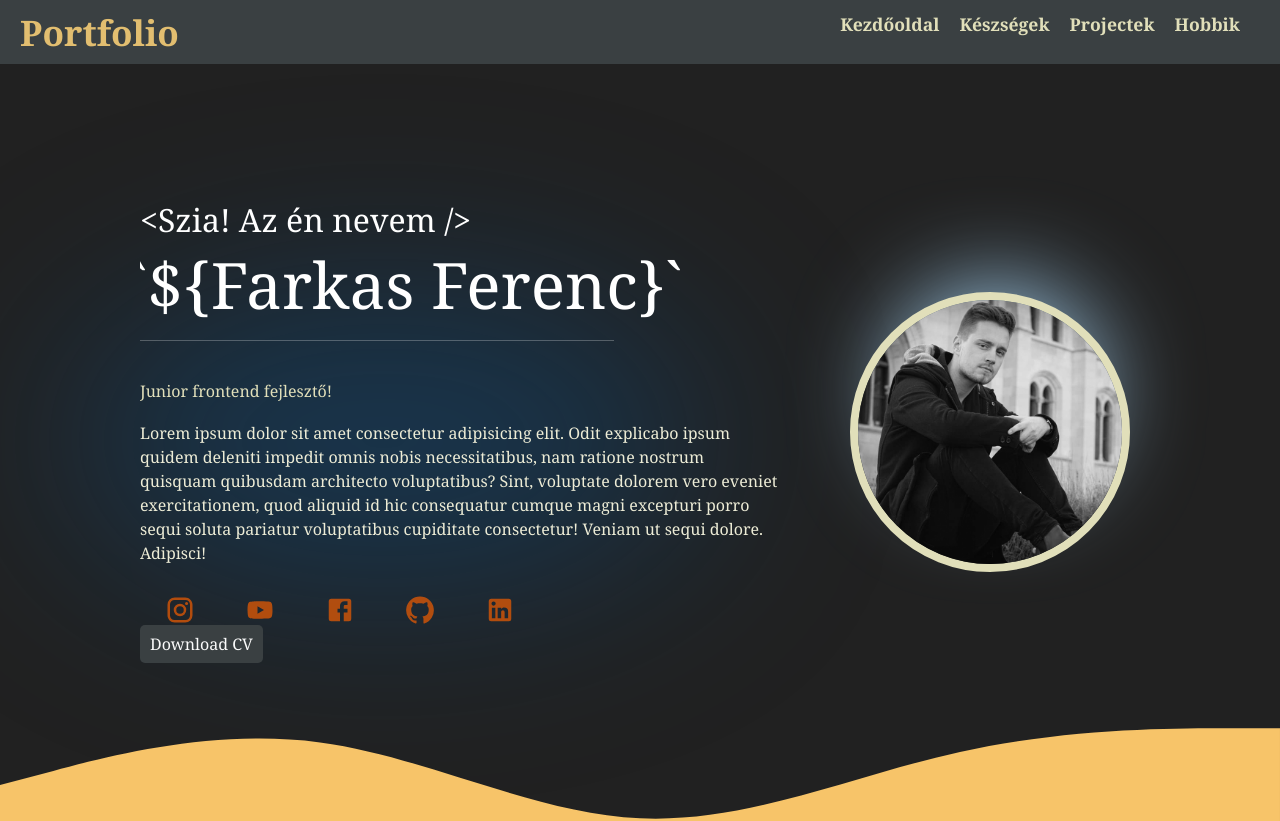
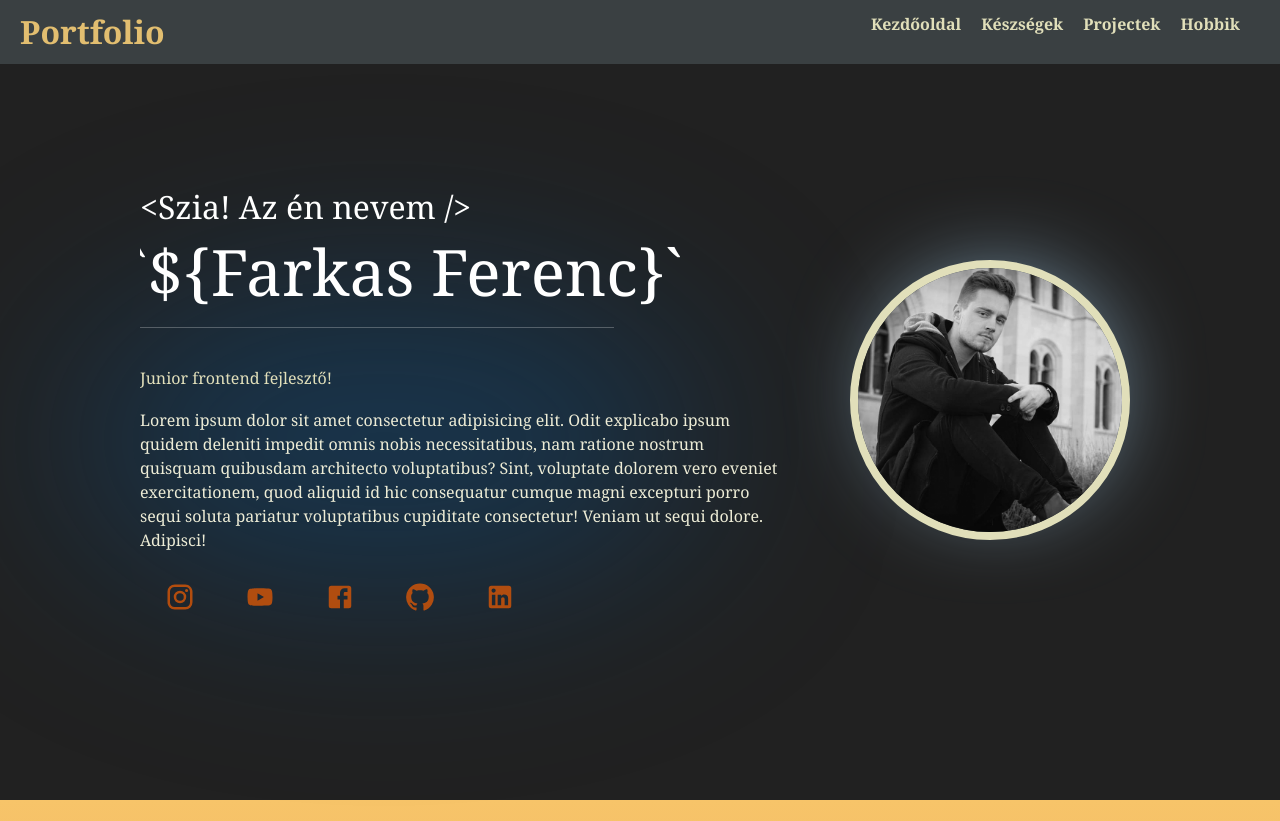
Before and after one commit to FerencFarkas22/PersonalPortfolio, a React (Create React App) app: page / in a window 1280 px wide. Shown: the top 821 px of the page. Built offline with nearby package versions, Linux system fonts and the light colour scheme.

Commit message:
deploy my github pages

```diff
--- a/package.json
+++ b/package.json
@@ -1,4 +1,5 @@
 {
+  "homepage": "https://FerencFarkas22.github.io/portfolioCv",
   "name": "my-portfolio",
   "version": "0.1.0",
   "private": true,
@@ -13,6 +14,7 @@
     "bootstrap": "^5.2.1",
     "firebase": "^9.10.0",
     "framer-motion": "^7.4.0",
+    "gh-pages": "^4.0.0",
     "react": "^18.2.0",
     "react-bootstrap": "^2.5.0",
     "react-dom": "^18.2.0",
@@ -22,6 +24,8 @@
     "web-vitals": "^2.1.4"
   },
   "scripts": {
+    "predeploy": "npm run build",
+    "deploy": "gh-pages -d build",
     "start": "react-scripts start",
     "build": "react-scripts build",
     "test": "react-scripts test",
--- a/public/index.html
+++ b/public/index.html
@@ -5,15 +5,7 @@
     <link rel="icon" href="%PUBLIC_URL%/favicon.ico" />
     <meta name="viewport" content="width=device-width, initial-scale=1" />
     <meta name="theme-color" content="#000000" />
-    <meta
-      name="description"
-      content="Web site created using create-react-app"
-    />
-    <link rel="apple-touch-icon" href="%PUBLIC_URL%/logo192.png" />
-    <!--
-      manifest.json provides metadata used when your web app is installed on a
-      user's mobile device or desktop. See https://developers.google.com/web/fundamentals/web-app-manifest/
-    -->
+
     <link rel="manifest" href="%PUBLIC_URL%/manifest.json" />
     <link
   rel="stylesheet"
@@ -21,29 +13,12 @@
   integrity="sha384-0evHe/X+R7YkIZDRvuzKMRqM+OrBnVFBL6DOitfPri4tjfHxaWutUpFmBp4vmVor"
   crossorigin="anonymous"
 />
-    <!--
-      Notice the use of %PUBLIC_URL% in the tags above.
-      It will be replaced with the URL of the `public` folder during the build.
-      Only files inside the `public` folder can be referenced from the HTML.
 
-      Unlike "/favicon.ico" or "favicon.ico", "%PUBLIC_URL%/favicon.ico" will
-      work correctly both with client-side routing and a non-root public URL.
-      Learn how to configure a non-root public URL by running `npm run build`.
-    -->
     <title>React App</title>
   </head>
   <body>
     <noscript>You need to enable JavaScript to run this app.</noscript>
     <div id="root"></div>
-    <!--
-      This HTML file is a template.
-      If you open it directly in the browser, you will see an empty page.
 
-      You can add webfonts, meta tags, or analytics to this file.
-      The build step will place the bundled scripts into the <body> tag.
-
-      To begin the development, run `npm start` or `yarn start`.
-      To create a production bundle, use `npm run build` or `yarn build`.
-    -->
   </body>
 </html>
--- a/src/App.js
+++ b/src/App.js
@@ -22,12 +22,11 @@ const App = () => {
 
     return (
 
-            loading ?
+        loading ?
             <ScaleLoader className='loader' color={"#F37A24"} loading={loading}
                 size={30}
             />
             :
-
             <React.StrictMode>
                 <Navbar />
                 <Home />
--- a/src/components/Home.js
+++ b/src/components/Home.js
@@ -8,8 +8,8 @@ function Home() {
   var helloworld = "<Szia! Az én nevem />";
   var templeteLiteralTextName = "`${Farkas Ferenc}`"
   return (
-    <div className="App">
-      {
+
+
           <div className="hero">
             <div className="rounde1"></div>
             <div className="rounde2"></div>
@@ -28,17 +28,17 @@ function Home() {
                 <a rel="noreferrer" target='_blank' href="https://www.linkedin.com/in/ferenc-farkas-0a2363211/"><LinkedInIcon /></a>
 
                 </div>
-                <button>Download CV</button>
+
             </div>
 
             <div className="bemutatkozas">
               <img src={heroImg} alt="" />
             </div>
-            <svg className='wave' xmlns="http://www.w3.org/2000/svg" viewBox="0 0 1440 320"><path fill="#f7c469" fill-opacity="1" d="M0,224L60,208C120,192,240,160,360,176C480,192,600,256,720,261.3C840,267,960,213,1080,186.7C1200,160,1320,160,1380,160L1440,160L1440,320L1380,320C1320,320,1200,320,1080,320C960,320,840,320,720,320C600,320,480,320,360,320C240,320,120,320,60,320L0,320Z"></path></svg>
+             {/*<svg className='wave' xmlns="http://www.w3.org/2000/svg" viewBox="0 0 1440 300"><path fill="#f7c469" fill-opacity="1" d="M0,224L60,208C120,192,240,160,360,176C480,192,600,256,720,261.3C840,267,960,213,1080,186.7C1200,160,1320,160,1380,160L1440,160L1440,320L1380,320C1320,320,1200,320,1080,320C960,320,840,320,720,320C600,320,480,320,360,320C240,320,120,320,60,320L0,320Z"></path></svg> */}
           </div>
 
-      }
-    </div>
+
+
   );
 }
 
--- a/src/index.js
+++ b/src/index.js
@@ -1,6 +1,6 @@
 import React from 'react';
 import App from './App'
-import ReactDOM from 'react-dom'
+import ReactDOM from 'react-dom/client'
 
 
 
--- a/src/styles/App.css
+++ b/src/styles/App.css
@@ -11,7 +11,9 @@
     box-sizing: border-box;
     padding: 0;
     margin: 0;
+    font-family: Cambria, Cochin, Georgia, Times, 'Times New Roman', serif;
     overflow-x: hidden;
-    font-family: Cambria, Cochin, Georgia, Times, 'Times New Roman', serif;
-    overflow-x: hidden; /* Hide horizontal scrollbar */
 }
+body{
+    overflow-x: hidden;
+}
--- a/src/styles/Footer.css
+++ b/src/styles/Footer.css
@@ -3,7 +3,7 @@
     border-top: 1px solid white;
     background-color: #212121;
     height: auto;
-    max-width: 100vw;
+    width: 100vw;
     z-index: 3;
     display: flex;
     flex-direction: row;
@@ -11,6 +11,8 @@
     justify-content: center;
     color: white;
     text-align: center;
+    margin: 0;
+    padding: 0;
 }
 .footerHr{
     transform: rotate(90deg);
@@ -44,6 +46,7 @@
         display: none;
     }
     .footerStyle{
+
         display: flex;
         flex-direction: column;
     }
--- a/src/styles/Hobbies.css
+++ b/src/styles/Hobbies.css
@@ -6,6 +6,7 @@
     display: flex;
     flex-direction: column;
     background: #191919;
+
 }
 .hobbi-container h1 {
     color: antiquewhite;
--- a/src/styles/Home.css
+++ b/src/styles/Home.css
@@ -1,14 +1,8 @@
-.App {
-  height: 108vh;
-  width: 100vw;
-  display: flex;
-  align-items: center;
-  justify-content: center;
-  background: #3a4042;
-}
+
 
 .hero {
-  height: 108vh;
+  min-width: 100vw;
+  height: auto;
   background-color: #212121;
   display: grid;
   grid-template-columns: 1fr 1fr;
@@ -113,8 +107,10 @@
 }
 
 .wave {
+ display: none;
   position: absolute;
   bottom: 0;
+  padding: 0;
   display: block;
   margin: 0 0 -70px -140px;
 }
@@ -133,7 +129,7 @@
   }
 
   .rounde2 {
-    width: 100vw
+    width: 60vw
   }
 
   .rounde1, .wave  {
@@ -141,10 +137,10 @@
   }
 
   .hero {
-    width: 100vw;
+   min-width: 100vw;
     display: grid;
     grid-template-columns: 1fr;
-    width: 100vw;
+
     height: fit-content;
     padding: 0;
     padding-bottom: 50px;
@@ -164,8 +160,9 @@
 }
 
 .App .hero .introdution .links{
-  width: 80vw;
+  width: 100vw;
   margin: 0 auto;
+  align-items: center;
 
 }
 .App .hero .introdution button{
@@ -183,6 +180,7 @@
 
   .bemutatkozas img {
     height: 60%;
+    margin: 0 auto;
   }
 
 }
--- a/src/styles/Navbar.css
+++ b/src/styles/Navbar.css
@@ -8,9 +8,9 @@
     padding: 0 20px;
     background-color: #3a4042;
     color: #e1dfba;
-    position: fixed;
+    position: absolute;
     font-weight: bold;
-    font-size: 1.1em;
+    font-size: 1.0em;
     z-index: 2;
 }
 .navbar .logo{
@@ -56,7 +56,7 @@
         padding: 0;
     }
     .navList ul{
-        width: 90vw;
+
         text-align: center;
         margin: 0 auto;
         padding: 0;
--- a/src/styles/Projectek.css
+++ b/src/styles/Projectek.css
@@ -5,6 +5,7 @@
     background-color: #292830;
     display: flex;
     flex-direction: column;
+
 }
 
 .projectContainer .project-hr {
@@ -56,7 +57,7 @@
 }
 .projectContainer .project-description .buttons button{
     height: 7vh;
-    width: 50vw;
+    width: 200px;
     border-radius: 15px;
     margin: 5px;
     border: none;
```
Also changed, not shown: src/styles/index.css (added), 1 other file (tests, documents, lock files or other folders).
